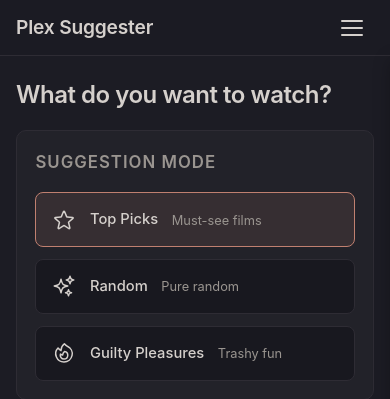
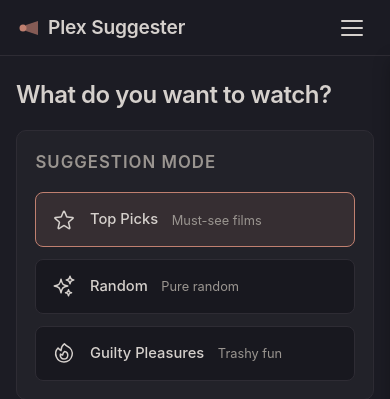
Before and after one commit to Rovey/plex-suggester, a FastAPI app: page / in a window 390 px wide; the page is wider, and only the part inside the window is pictured. Shown: the top 399 px of that part. Run offline with FastAPI, Linux system fonts and the light colour scheme.

Commit message:
feat: add projector-beam logo as header icon and SVG favicon
- New icon_logo macro: filled circle (lens) + trapezoidal beam
  with 0.65 opacity, reads cleanly at 16px favicon size
- favicon.svg using terracotta #c08070 on transparent background
- Logo in nav-brand with accent color, inline-flex alignment
- Added <meta name='theme-color' content='#1c1c24'> for mobile
  browser chrome matching

```diff
--- a/src/plex_suggester/web/static/style.css
+++ b/src/plex_suggester/web/static/style.css
@@ -91,12 +91,20 @@
 }
 
 .nav-brand {
+    display: inline-flex;
+    align-items: center;
+    gap: 0.5rem;
     font-size: 1.2rem;
     font-weight: 600;
     color: var(--text);
     text-decoration: none;
     letter-spacing: -0.01em;
     transition: opacity var(--transition);
+}
+
+.nav-logo {
+    color: var(--accent);
+    line-height: 0;
 }
 
 .nav-brand:hover { opacity: 0.85; }
--- a/src/plex_suggester/web/templates/base.html
+++ b/src/plex_suggester/web/templates/base.html
@@ -1,15 +1,18 @@
+{% from "partials/icons.html" import icon_logo %}
 <!DOCTYPE html>
 <html lang="en">
 <head>
     <meta charset="UTF-8">
     <meta name="viewport" content="width=device-width, initial-scale=1.0">
     <title>{% block title %}Plex Suggester{% endblock %}</title>
+    <link rel="icon" type="image/svg+xml" href="/static/favicon.svg">
+    <meta name="theme-color" content="#1c1c24">
     <link rel="stylesheet" href="/static/style.css">
 </head>
 <body>
     <a href="#main" class="skip-link">Skip to content</a>
     <nav>
-        <a href="/" class="nav-brand">Plex Suggester</a>
+        <a href="/" class="nav-brand"><span class="nav-logo">{{ icon_logo("icon-lg") }}</span> Plex Suggester</a>
         <button type="button" class="nav-toggle" aria-label="Menu" aria-expanded="false" onclick="toggleNav()"><span></span></button>
         <div class="nav-links" id="navLinks">
             <a href="/"{% if request.url.path == '/' %} class="active"{% endif %}>Suggestions</a>
--- a/src/plex_suggester/web/templates/partials/icons.html
+++ b/src/plex_suggester/web/templates/partials/icons.html
@@ -48,6 +48,10 @@
 <svg class="icon {{ cls }}" aria-hidden="true" viewBox="0 0 24 24" fill="none" stroke="currentColor" stroke-width="1.5"><path stroke-linecap="round" stroke-linejoin="round" d="M18.364 18.364A9 9 0 0 0 5.636 5.636m12.728 12.728A9 9 0 0 1 5.636 5.636m12.728 12.728L5.636 5.636"/></svg>
 {%- endmacro %}
 
+{% macro icon_logo(cls="icon-md") -%}
+<svg class="icon {{ cls }}" aria-hidden="true" viewBox="0 0 24 24" fill="currentColor"><circle cx="7" cy="12" r="3.5"/><path d="M10 9L22 5V19L10 15Z" opacity="0.65"/></svg>
+{%- endmacro %}
+
 {% macro mode_label(mode, cls="icon-sm") -%}
 {%- if mode == "top" -%}{{ icon_star(cls) }} Top Picks
 {%- elif mode == "random" -%}{{ icon_sparkles(cls) }} Random
```
Also changed, not shown: src/plex_suggester/web/static/favicon.svg (added).
